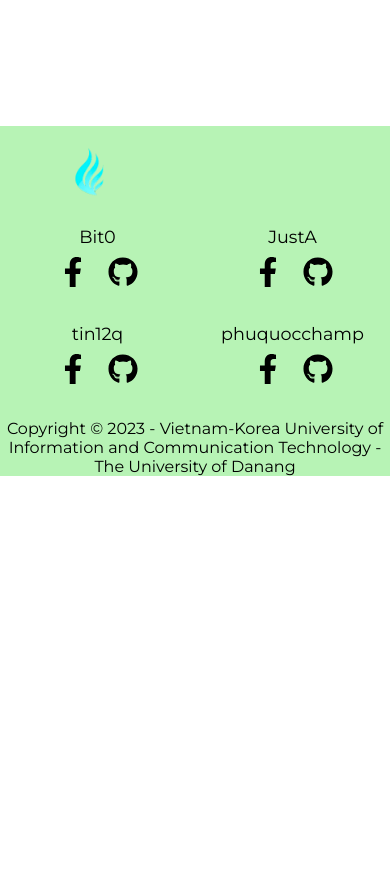
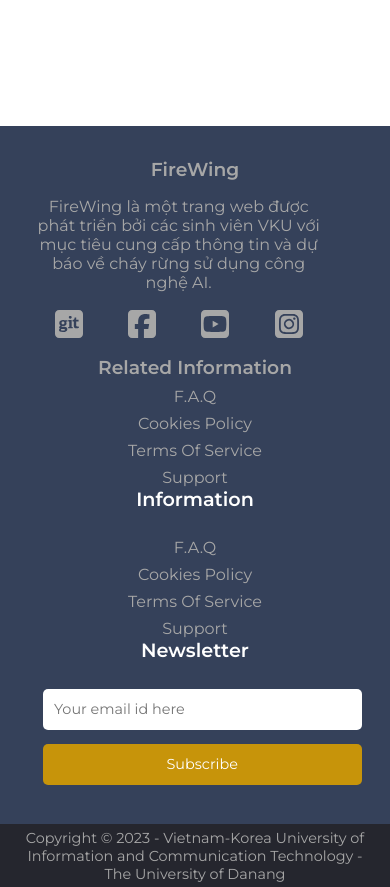
Before and after one commit to bobaonhan123/bwd2023, a React (Create React App) app: page / in a window 390 px wide. Shown: the part 3400-4287 px from the top of the page. Before the commit the page ends 3876 px from the top, so only its background shows below. Built offline with nearby package versions, Linux system fonts and the light colour scheme.

Commit message:
remake footer & edit carousel

```diff
--- a/src/Assets/CSS/CarouselSwiper.css
+++ b/src/Assets/CSS/CarouselSwiper.css
@@ -1,15 +1,17 @@
 .carousel__container {
     width: 200%;
-
+    /* border: rgb(37, 151, 52) 1px solid; */
 }
 
 .carousel__slide {
-    margin-top: 2%;
+    height: 100vh;
     display: flex;
     align-items: center;
     justify-content: center;
-    padding: 100px 100px;
+    /* margin: 10em; */
+    /* padding: 100px 100px; */
     color: black;
+    /* background: rgba(187, 187, 187, 0.329) */
 }
 
 .avatar {
@@ -29,12 +31,12 @@
     margin-left: 10%;
 }
 
-.member__info h3 {
+.member__name {
     font-size: 24px;
     font-weight: bold;
 }
 
-.member__info p {
+.member__info>p {
     margin-top: 15px;
     font-size: 16px;
     margin-bottom: 10px;
@@ -57,3 +59,53 @@
 .social__icons a:hover {
     color: #007bff;
 }
+
+/* Media Queries */
+@media (max-width: 768px) {
+    .carousel__slide {
+        padding: 10px;
+        flex-direction: column;
+
+
+    }
+
+    .avatar {
+        height: 300px;
+        margin-bottom: 2em;
+    }
+
+    .member__name {
+        font-size: 20px;
+    }
+
+    .member__info>p {
+        font-size: 14px;
+    }
+
+    .social__icons a {
+        font-size: 40px;
+    }
+}
+
+@media (max-width: 576px) {
+    .carousel__slide {
+        padding: 10px;
+        flex-direction: column;
+    }
+
+    .avatar {
+        height: 200px;
+    }
+
+    .member__name {
+        font-size: 18px;
+    }
+
+    .member__info>p {
+        font-size: 12px;
+    }
+
+    .social__icons a {
+        font-size: 30px;
+    }
+}
--- a/src/Assets/CSS/Footer.css
+++ b/src/Assets/CSS/Footer.css
@@ -1,82 +1,177 @@
 @import url('https://fonts.googleapis.com/css2?family=Montserrat:wght@400;600&display=swap');
+
 * {
-    margin: 0;
-    padding: 0;
+    font-family: "Poppins", sans-serif;
     box-sizing: border-box;
-    list-style: none;
+    border: none;
+    outline: none;
 }
 
-.Footer {
-    width: 100%;
-    height: 350px;
-    background-color:#b7f3b5;
+.footer {
+    padding: 0;
+    margin: 0;
     display: flex;
     flex-direction: column;
-    /* position: fixed;
-    bottom: 0px; */
+    align-items: flex-end;
+    background-color: #35415a;
+    color: #a7a7a7;
+    font-size: 16px;
 }
 
-.Footer>img {
-    width: 100px;
-    height: 100px;
-    margin-left: 10%;
+.footer__container {
+    padding: 2em;
+    display: flex;
+    justify-content: space-between;
 }
 
-.Footer>ul {
-    height: 200px;
+.project__info {
+    padding-left: 1em;
+    display: flex;
+    flex-direction: column;
+    width: 30%;
+    /* align-items: center; */
+}
+
+.heading {
+    width: 100%;
+    text-align: center;
+    color: white;
+    font-size: 1.4em;
+    white-space: nowrap;
+    margin-bottom: 1em;
+}
+
+p {
+    width: 90%;
+    padding: 1em 0 0 0;
+}
+
+div.social {
     display: flex;
     justify-content: space-around;
+    font-size: 2.4em;
+    flex-direction: row;
+    margin-top: 0.5em;
+    margin-left: -0.5em;
+    width: 90%;
 }
 
-.Footer>p {
-    text-align: center;
+.social FontAwesomeIcon {
+    color: #bac6d9;
 }
 
-.Footer>ul>li .personal-component {
+.related__info>ul {
     list-style: none;
     display: flex;
     flex-direction: column;
-    justify-content: space-between;
-    width: 200px;
+    padding: 0;
+    margin: 0;
+    align-items: center;
 }
 
-.Footer>ul>li .personal-component .logo-list {
-    display: flex;
-    flex-direction: row;
-    justify-content:center;
+.related__info>ul>li {
+    margin-top: 0.8em;
 }
 
-.Footer>ul>li .personal-component p {
-    font-size: 1.5rem;
-    text-align: center;
+.related__info>ul li a {
+    color: #a7a7a7;
+    text-decoration: none;
 }
 
-.Footer>ul>li .personal-component .logo-list img {
-    width: 30px;
-    height: 30px;
-    margin: 10px;
+.related__info>ul li a:hover {
+    color: #2a8ded;
 }
 
-@media only screen and (max-width: 600px) {
-    .Footer>ul {
-        flex-wrap: wrap;
+.feedback__section {
+    display: flex;
+    flex-direction: column;
+}
+
+input,
+button {
+    font-size: 1em;
+    padding: 1em;
+    width: 100%;
+    border-radius: 5px;
+    margin-bottom: 5px;
+    margin: 0.5em;
+}
+
+button {
+    background-color: #c7940a;
+    color: #ffffff;
+}
+
+.footer__copyright {
+    /* height: 3em; */
+    width: 100%;
+    font-size: 0.9em;
+    text-align: center;
+    /* margin-right: 2em; */
+    padding: 0.3em 1em;
+    background-color: #25262e;
+}
+
+/* Media Queries */
+@media (max-width: 768px) {
+    .footer__container {
+        flex-direction: column;
+        align-items: center;
+    }
+
+    .project__info {
+        width: 100%;
+        margin-bottom: 1em;
+    }
+
+    .heading {
+        text-align: center;
+    }
+
+    .social {
+        justify-content: center;
+        margin-left: unset;
 
     }
 
-    .Footer>ul li .personal-component {
-        width: 150px;
+    .related__info>ul {
+        align-items: center;
+    }
+}
+
+@media (max-width: 576px) {
+    .footer__container {
+        padding: 1em;
+        margin: 1em;
     }
 
-    .Footer>ul li {
-        width: 150px;
-    }
-    .Footer>ul li .personal-component p {
-        font-size: 1.1rem;
-        width: 150px;
+    .project__info {
+        padding-left: unset;
+        width: 100%;
+        text-align: center;
     }
 
-    .Footer>ul>li .personal-component .logo-list {
-        width: 150px;
+    .heading {
+        font-size: 1.2em;
     }
 
+    .p {
+        width: 100%;
+        padding: 1em 0;
+    }
+
+    div.social {
+        font-size: 2em;
+        margin-left: unset;
+    }
+
+    .related__info>ul li {
+        margin-top: 0.5em;
+    }
+
+    input,
+    button {
+        font-size: 0.9em;
+        padding: 0.8em;
+    }
 }
--- a/src/Assets/Components/Footer.js
+++ b/src/Assets/Components/Footer.js
@@ -1,62 +1,75 @@
-import logo from "../Img/logo.png";
-import fblogo from "../Img/facebook-f.svg";
-import githublogo from "../Img/github.svg";
-import "../CSS/Footer.css";
+import '../CSS/Footer.css';
+import { FontAwesomeIcon } from '@fortawesome/react-fontawesome';
+import { faGitSquare, faFacebookSquare, faYoutubeSquare, faInstagramSquare } from '@fortawesome/free-brands-svg-icons';
 
 function Footer() {
-  let dataArr = [
-    {
-      id: "1",
-      name: "Bit0",
-      facebook: "https://www.facebook.com/hosybaonhan",
-      github: "https://github.com/bobaonhan123",
-    },
-    {
-      id: "2",
-      name: "JustA",
-      facebook: "https://www.facebook.com/JustA707",
-      github: "https://github.com/JustAG7",
-    },
-    {
-      id: "3",
-      name: "tin12q",
-      facebook: "https://www.facebook.com/ting12q",
-      github: "https://github.com/vkutin12q",
-    },
-    {
-      id: "4",
-      name: "phuquocchamp",
-      facebook: "https://www.facebook.com/fbhoangtanphuquoc",
-      github: "https://github.com/phuquocchamp",
-    },
-  ];
     return (
-    <div className="Footer">
-      <img src={logo} alt="logo" />
-      <ul>
-        {dataArr.map((data) => {
-          return (
-            <li key={data.id}>
-              <div className="personal-component">
-                <p>{data.name}</p>
-                <div className="logo-list">
-                  <a href={data.facebook} target="blank">
-                    <img src={fblogo} alt="fblogo" />
-                  </a>
-                  <a href={data.github} target="blank">
-                    <img src={githublogo} alt="github" />
-                  </a>
+        <footer className="footer">
+            <div className="footer__container">
+                {/* Project Informartion */}
+                <div className="project__info">
+                    <h3>FireWing</h3>
+                    <p>
+                        FireWing là một trang web được phát triển bởi các sinh viên VKU với mục tiêu cung cấp thông tin
+                        và dự báo về cháy rừng sử dụng công nghệ AI.
+                    </p>
+                    <div class="social">
+                        <FontAwesomeIcon icon={faGitSquare} />
+                        <FontAwesomeIcon icon={faFacebookSquare} />
+                        <FontAwesomeIcon icon={faYoutubeSquare} />
+                        <FontAwesomeIcon icon={faInstagramSquare} />
                     </div>
                 </div>
+                {/* Related Information */}
+                <div className="related__info">
+                    <h3>Related Information</h3>
+                    <ul>
+                        <li>
+                            <a href="#faq">F.A.Q</a>
                         </li>
-          );
-        })}
+                        <li>
+                            <a href="#cookies-policy">Cookies Policy</a>
+                        </li>
+                        <li>
+                            <a href="#terms-of-services">Terms Of Service</a>
+                        </li>
+                        <li>
+                            <a href="#support">Support</a>
+                        </li>
                     </ul>
-      <p>
-        Copyright © 2023 - Vietnam-Korea University of Information and
-        Communication Technology - The University of Danang
+                </div>
+                <div className="related__info">
+                    <h3 className='heading'>Information</h3>
+                    <ul>
+                        <li>
+                            <a href="#faq">F.A.Q</a>
+                        </li>
+                        <li>
+                            <a href="#cookies-policy">Cookies Policy</a>
+                        </li>
+                        <li>
+                            <a href="#terms-of-services">Terms Of Service</a>
+                        </li>
+                        <li>
+                            <a href="#support">Support</a>
+                        </li>
+                    </ul>
+                </div>
+                {/* Feedback Form */}
+                <div className="feedback__section">
+                    <h3 className='heading'>Newsletter</h3>
+                    <div>
+                        <input type="email" placeholder="Your email id here" />
+                        <button>Subscribe</button>
+                    </div>
+                </div>
+            </div>
+
+            <p className="footer__copyright">
+                Copyright © 2023 - Vietnam-Korea University of Information and Communication Technology - The University
+                of Danang
             </p>
-    </div>
+        </footer>
     );
 }
 
--- a/src/Assets/Components/LittleComponent/CarouselSwiper.js
+++ b/src/Assets/Components/LittleComponent/CarouselSwiper.js
@@ -3,10 +3,15 @@ import 'swiper/swiper-bundle.css';
 import 'swiper/css/autoplay';
 import '../../CSS/CarouselSwiper.css';
 
+import 'swiper/css';
+import 'swiper/css/effect-coverflow';
+import 'swiper/css/pagination';
+import 'swiper/css/navigation';
+
 import { Swiper, SwiperSlide } from 'swiper/react';
 import { FontAwesomeIcon } from '@fortawesome/react-fontawesome';
 import { faGithub, faFacebook } from '@fortawesome/free-brands-svg-icons';
-import SwiperCore, { Navigation, Pagination, Autoplay } from 'swiper';
+import SwiperCore, { Navigation, Pagination, Autoplay, EffectCoverflow } from 'swiper';
 
 SwiperCore.use([Navigation, Pagination, Autoplay]);
 
@@ -59,7 +64,7 @@ const CarouselSwiper = () => {
             slidesPerView={1}
             navigation
             pagination={{ clickable: true }}
-            effect="cube"
+            effect="coverflow"
             autoplay={{ delay: 2500 }} // Tự động chuyển slide sau 3 giây
         >
             {members.map((member) => (
@@ -69,7 +74,7 @@ const CarouselSwiper = () => {
                             <img src={member.avatar} alt="Avatar" />
                         </div>
                         <div className="member__info">
-                            <h3>{member.name}</h3>
+                            <h3 className="member__name">{member.name}</h3>
                             <p>Mã sinh viên: {member.studentId}</p>
                             <p>{member.introduction}</p>
                             <div className="social__icons">
```
Also changed, not shown: src/Assets/CSS/AboutUs.css (+37 -11 lines), 1 other file (tests, documents, lock files or other folders). Lines whose indentation alone changed are shown as unchanged.
